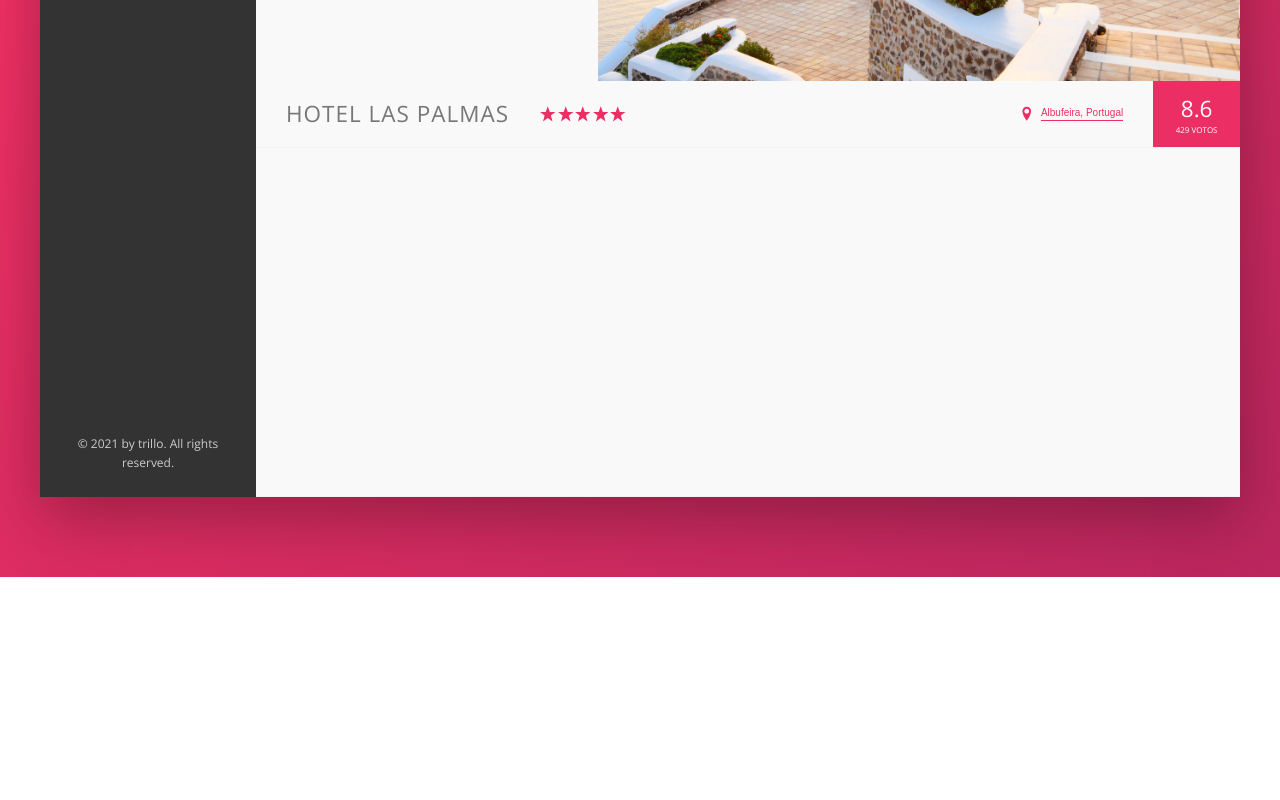
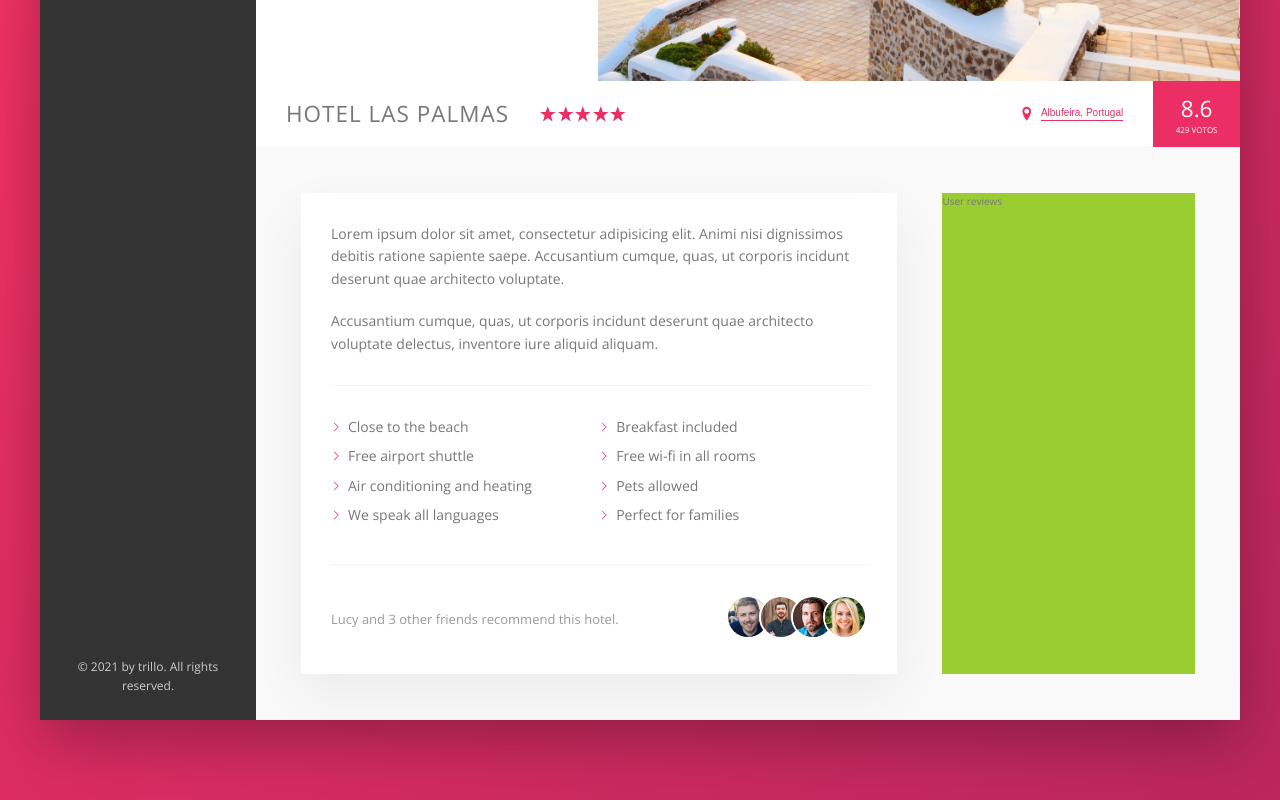
Before and after one commit to linusmanuel/trillo, a website: page index.html in a window 1280 px wide. Shown: the part 455-1255 px from the top of the page. Before the commit the page ends 1032 px from the top, so only its background shows below. Drawn offline with nearby package versions, Linux system fonts and the light colour scheme.

Commit message:
Building the Description Section

```diff
--- a/index.html
+++ b/index.html
@@ -133,6 +133,47 @@
               <div class="overview__rating-count">429 votos</div>
             </div>
           </div>
+
+          <div class="detail">
+            <div class="description">
+              <p class="paragraphy">
+                Lorem ipsum dolor sit amet, consectetur adipisicing elit. Animi nisi dignissimos debitis ratione
+                sapiente saepe. Accusantium cumque, quas, ut corporis incidunt deserunt quae architecto voluptate.
+
+              </p>
+              <p class="paragraphy">
+                Accusantium cumque, quas, ut corporis incidunt deserunt quae architecto voluptate delectus, inventore
+                iure aliquid aliquam.
+
+              </p>
+              <ul class="list">
+                <li class="list__item">Close to the beach</li>
+                <li class="list__item">Breakfast included</li>
+                <li class="list__item">Free airport shuttle</li>
+                <li class="list__item">Free wi-fi in all rooms</li>
+                <li class="list__item">Air conditioning and heating</li>
+                <li class="list__item">Pets allowed</li>
+                <li class="list__item">We speak all languages</li>
+                <li class="list__item">Perfect for families</li>
+              </ul>
+
+              <div class="recommend">
+                <p class="recommend__count">
+                  Lucy and 3 other friends recommend this hotel.
+                </p>
+                <div class="recommend__friends">
+                  <img src="/img/user-3.jpg" alt="Friend 1" class="recommend__photo">
+                  <img src="/img/user-4.jpg" alt="Friend 2" class="recommend__photo">
+                  <img src="/img/user-5.jpg" alt="Friend 3" class="recommend__photo">
+                  <img src="/img/user-6.jpg" alt="Friend 4" class="recommend__photo">
+                </div>
+              </div>
+            </div>
+
+            <div class="user-reviews">
+              User reviews
+            </div>
+          </div>
         </main>
       </div>
     </div>
--- a/sass/_base.scss
+++ b/sass/_base.scss
@@ -13,6 +13,9 @@
   --color-grey-dark-3: #999;
 
   --shadow-black: 0 2rem 6rem rgba(0, 0, 0, 0.3);
+  --shadow-light: 0 2rem 5rem rgba(0, 0, 0, 0.06);
+
+  --line: 1px solid var(--color-grey-light-2);
 }
 
 * {
--- a/sass/_components.scss
+++ b/sass/_components.scss
@@ -203,7 +203,7 @@
 .overview {
   display: flex;
   align-items: center;
-  border-bottom: 1px solid var(--color-grey-light-2);
+  border-bottom: var(--line);
 
   &__heading {
     font-size: 2.25rem;
@@ -298,3 +298,76 @@
     box-shadow: none;
   }
 }
+
+/////////////////////////////////////////
+//PARAGRAPHY
+.paragraphy {
+  &:not(:last-of-type) {
+    margin-bottom: 2rem;
+  }
+}
+
+/////////////////////////////////////////
+//LIST
+.list {
+  list-style: none;
+  margin: 3rem 0;
+  padding: 3rem 0;
+  border-top: var(--line);
+  border-bottom: var(--line);
+
+  display: flex;
+  flex-wrap: wrap;
+  align-items: center;
+
+  &__item {
+    flex: 0 0 50%;
+    margin-bottom: 0.7rem;
+  }
+
+  &__item::before {
+    content: "";
+    display: inline-block;
+    height: 1rem;
+    width: 1rem;
+    margin-right: 0.7rem;
+
+    // Older browsers
+    // background-image: url("../img/chevron-thin-right.svg");
+    // backfround-size: cover;
+
+    // Newer browsers - mask
+    background-color: var(--color-primary);
+    mask-image: url("../img/chevron-thin-right.svg");
+    -webkit-mask-image: url("../img/chevron-thin-right.svg");
+    mask-size: cover;
+    -webkit-mask-size: cover;
+  }
+}
+
+/////////////////////////////////////////
+//RECOMMEND
+.recommend {
+  font-size: 1.3rem;
+  color: var(--color-grey-dark-3);
+  display: flex;
+  align-items: center;
+
+  &__count {
+    margin-right: auto;
+  }
+
+  &__friends {
+  }
+  &__photo {
+    box-sizing: content-box;
+    height: 4rem;
+    width: 4rem;
+    border-radius: 50%;
+    border: 2px solid #fff;
+
+    &:not(:last-child) {
+      margin-right: -1.5rem;
+    }
+  }
+}
--- a/sass/_layout.scss
+++ b/sass/_layout.scss
@@ -9,7 +9,7 @@
   font-size: 1.4rem;
   height: 7rem;
   background-color: #fff;
-  border-bottom: 1px solid var(--color-grey-light-2);
+  border-bottom: var(--line);
 
   display: flex;
   justify-content: space-between;
@@ -30,9 +30,27 @@
 }
 
 .hotel-view {
-  // Test
   flex: 1;
-  border-bottom: 1px solid var(--color-grey-light-2);
+  background-color: #fff;
+}
 
-  height: 80rem;
+.detail {
+  display: flex;
+  padding: 4.5rem;
+  background-color: var(--color-grey-light-1);
+  border-bottom: var(--line);
 }
+
+.description {
+  font-size: 1.4rem;
+  background-color: #fff;
+  box-shadow: var(--shadow-light);
+  padding: 3rem;
+  flex: 0 0 60%;
+  margin-right: 4.5rem;
+}
+
+.user-reviews {
+  flex: 1;
+  background-color: yellowgreen;
+}
```
Also changed, not shown: css/style.comp.css.
